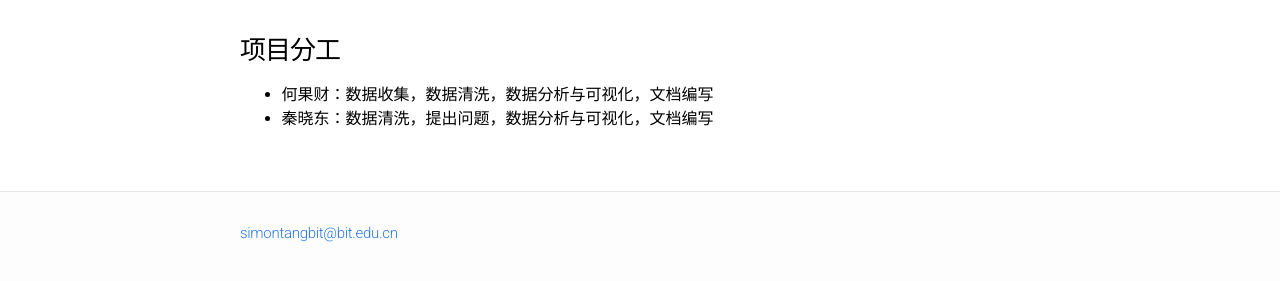
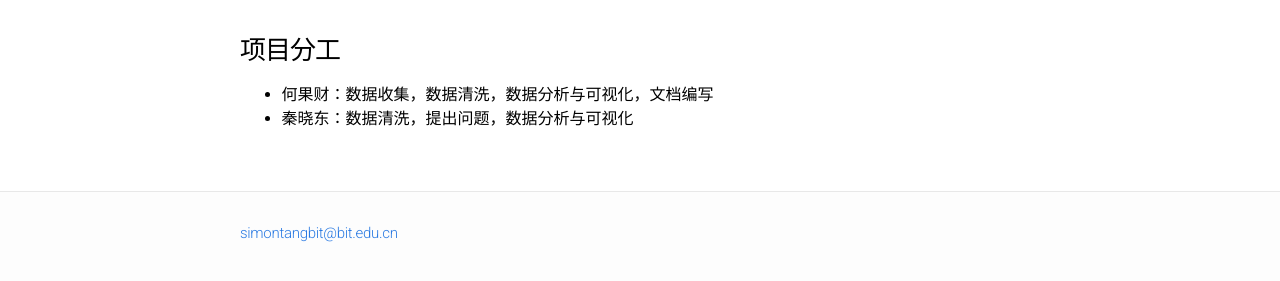
Before and after one commit to BITDM/bitdm.github.io, a Jekyll site: the page built from 2017/projects/p18/proposal.md, in a window 1280 px wide and 900 px high, scrolled down 1606 px. Shown: the part 610-891 px from the top of the window. Built offline with Jekyll 4.4.1, drawn with Linux system fonts in a browser that asks for light colours; our own code applies the rules of GitHub Pages for plain Markdown files.

Commit message:
update the jobs.

```diff
--- a/2017/projects/p18/proposal.md
+++ b/2017/projects/p18/proposal.md
@@ -62,4 +62,4 @@ PISA数据集是OECD在全球范围内举办的青少年知识评估项目产生
 ### 项目分工
 
 - 何果财：数据收集，数据清洗，数据分析与可视化，文档编写
-- 秦晓东：数据清洗，提出问题，数据分析与可视化，文档编写
+- 秦晓东：数据清洗，提出问题，数据分析与可视化
```
